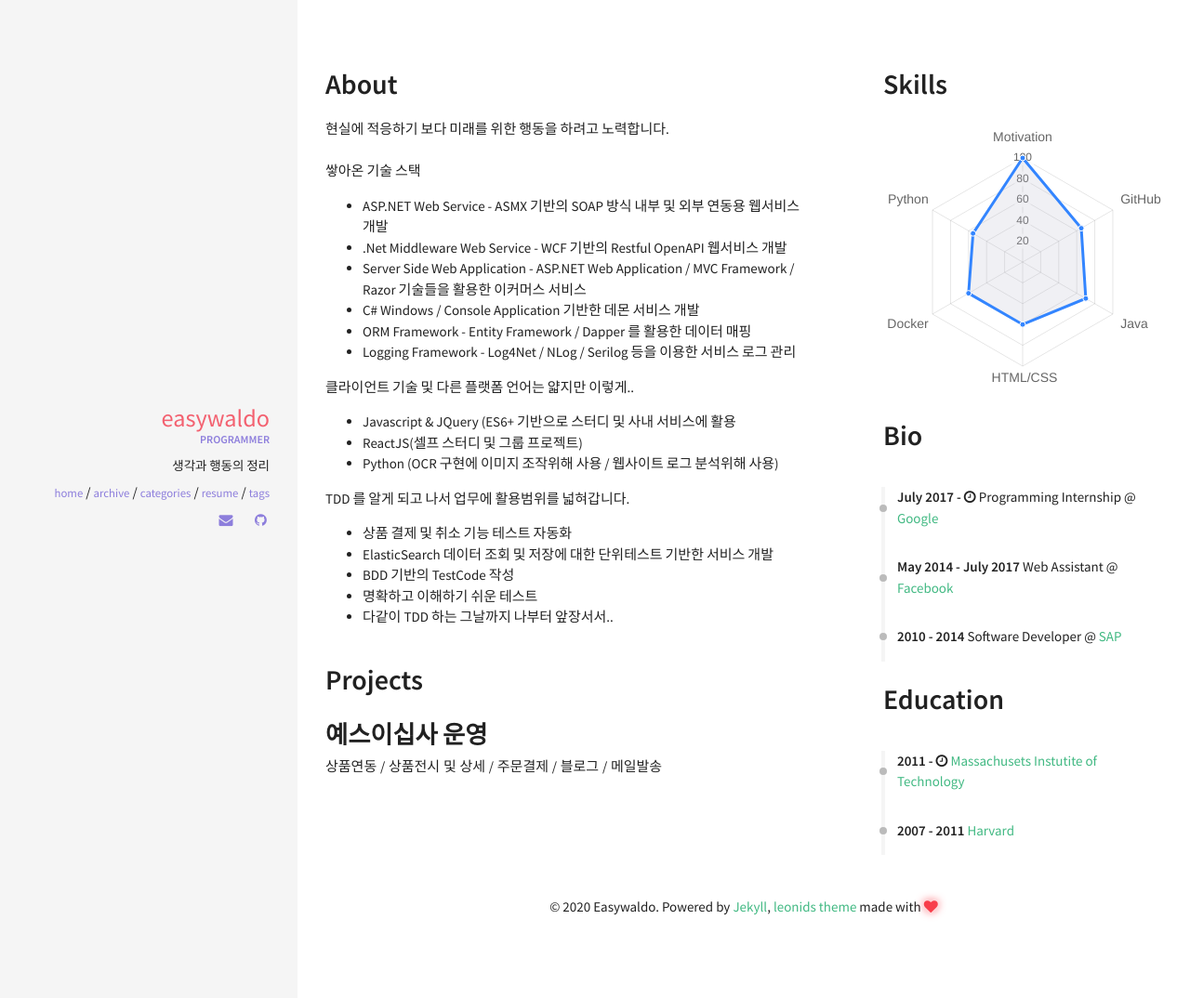
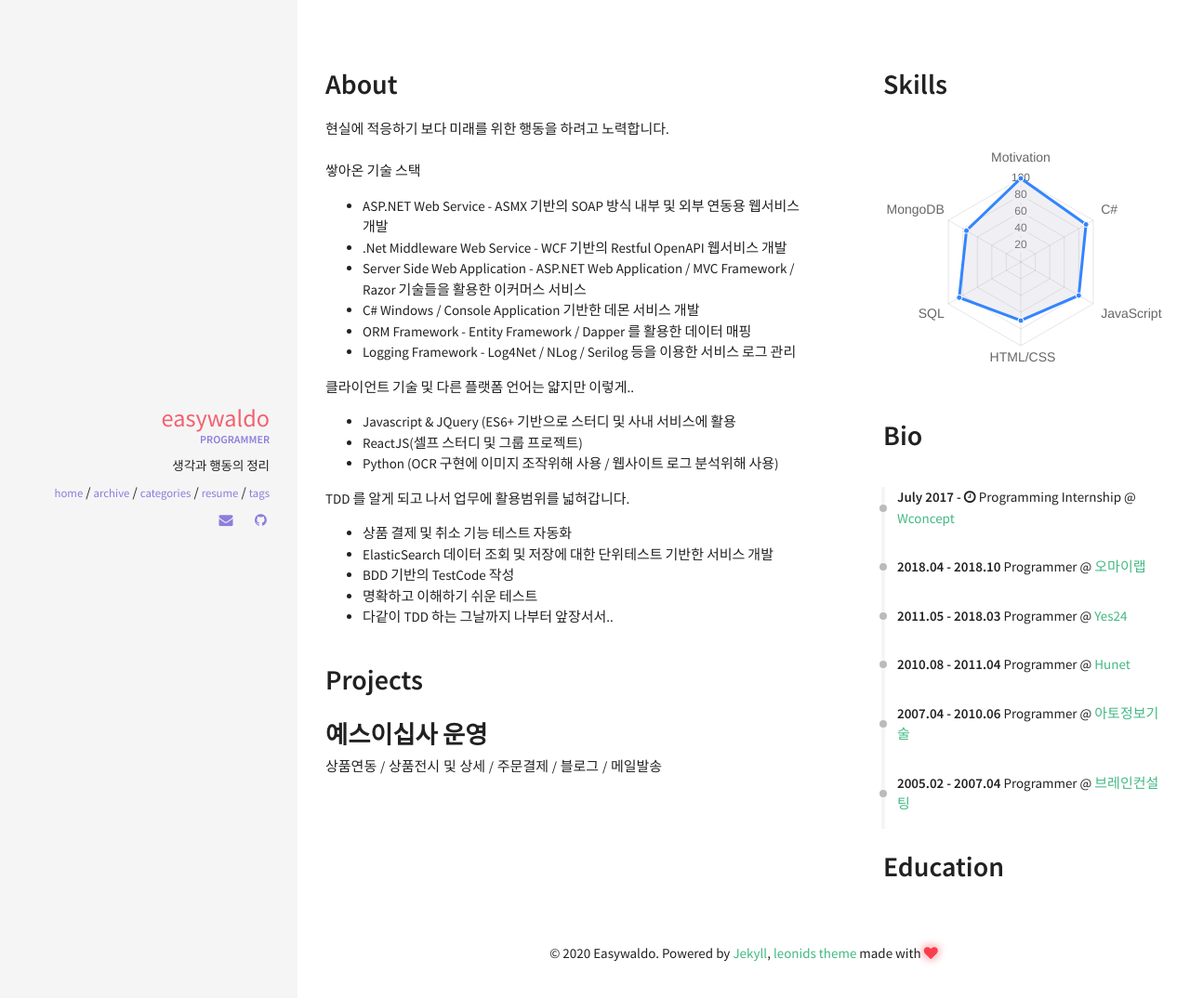
Before and after one commit to easywaldo/default_jekyll_blog, a Jekyll site: the page built from resume.html, in a window 1280 px wide. Shown: the top 1074 px of the page at 93% size. Built offline with Jekyll 4.4.1, drawn with Linux system fonts in a browser that asks for light colours; nearby versions of some CDN libraries.

Commit message:
Resume Update

```diff
--- a/_data/index/careers.yml
+++ b/_data/index/careers.yml
@@ -1,16 +1,31 @@
 # careers section data
 # if you don't have language feature(language.yml is empty), ignore "i18n" items
-- name: Google
-  link: http://www.google.com/
+- name: Wconcept
+  link: https://www.wconcept.co.kr
   date: July 2017 - <i class="fa fa-clock-o" aria-hidden="true" title="Until Now"></i>
   job: Programming Internship
 
-- name: Facebook
-  link: http://www.facebook.com/
-  date: May 2014 - July 2017
-  job: Web Assistant
+- name: 오마이랩
+  link:
+  date: 2018.04 - 2018.10
+  job: Programmer
 
-- name: SAP
-  link: https://www.sap.com/
-  date: 2010 - 2014
-  job: Software Developer
+- name: Yes24
+  link: https://www.yes24.com
+  date: 2011.05 - 2018.03
+  job: Programmer
+
+- name: Hunet
+  link: https://hunet.co.kr
+  date: 2010.08 - 2011.04
+  job: Programmer
+
+- name: 아토정보기술
+  link:
+  date: 2007.04 - 2010.06
+  job: Programmer
+
+- name: 브레인컨설팅
+  link: http://www.brainhealthcare.co.kr
+  date: 2005.02 - 2007.04
+  job: Programmer
--- a/_data/index/skills.yml
+++ b/_data/index/skills.yml
@@ -2,5 +2,5 @@
 
 label: Ability
 id : cs
-aspects: Motivation, GitHub, Java, HTML/CSS, Docker, Python
-percentage: 100, 65, 70, 60, 60, 55
+aspects: Motivation, C#, JavaScript, HTML/CSS, SQL, MongoDB
+percentage: 100, 90, 80, 70, 85, 75
```
Also changed, not shown: _data/index/education.yml (+7 -7 lines).
